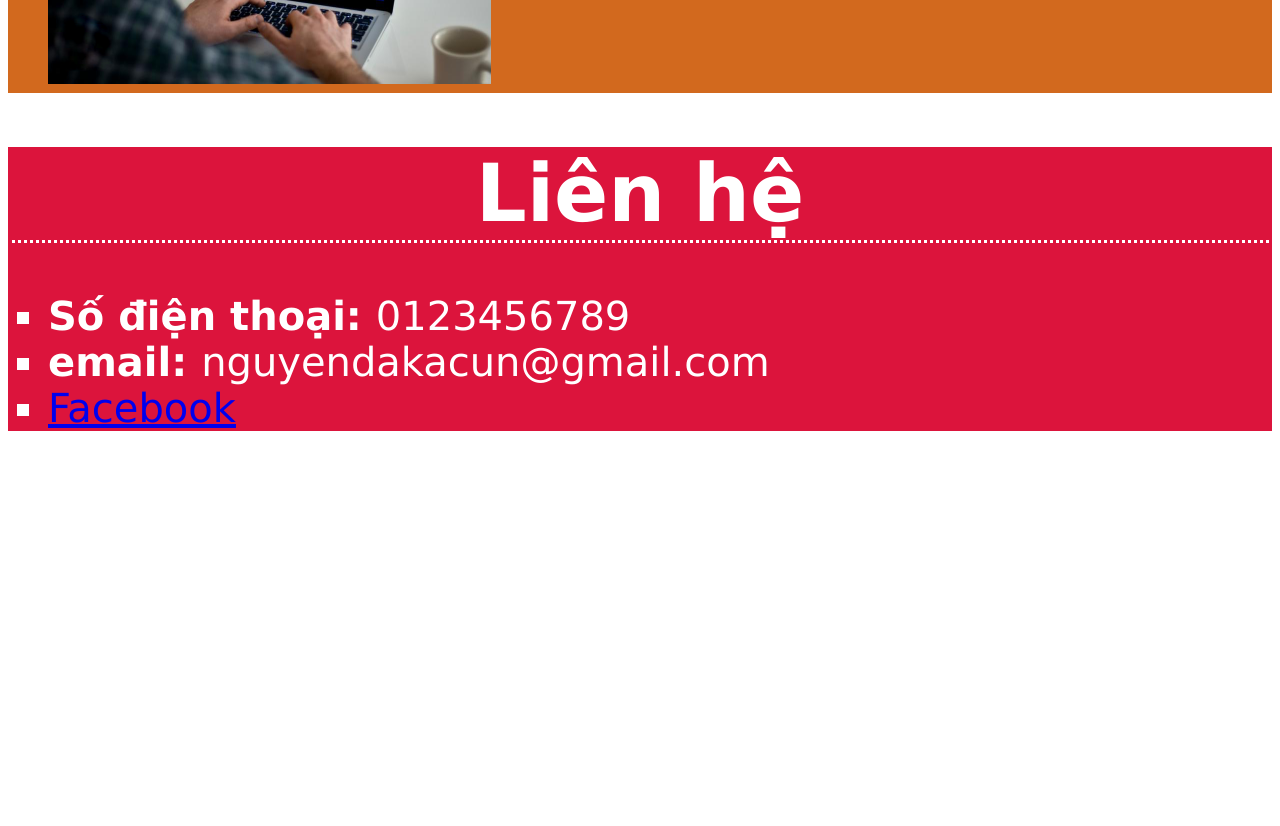
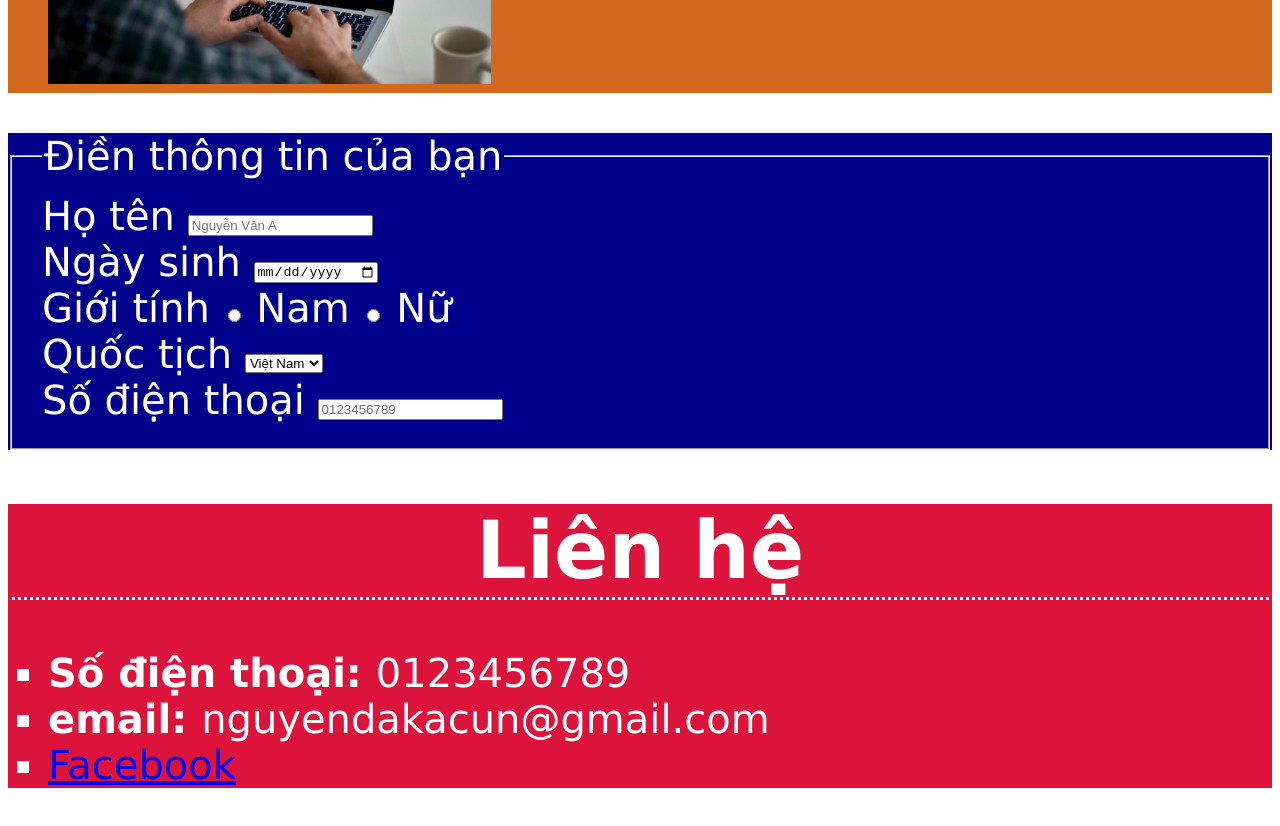
Before and after one commit to dakadeptrai/sumato_web_01, a plain HTML site: page Aboutme.html in a window 1280 px wide. Shown: the part 1680-2506 px from the top of the page. Before the commit the page ends 2151 px from the top, so only its background shows below. Drawn offline with Linux system fonts and the light colour scheme.

Commit message:
add a form to fill info

```diff
--- a/Aboutme.html
+++ b/Aboutme.html
@@ -23,14 +23,17 @@
         font-family: verdana;
         font-size: 40px;
       }
+    form{color: white;
+        font-family: verdana;
+        font-size: 40px;}
     </style>
     <body>
         <header style="background-color: blueviolet;">
             <h1>ABOUT ME</h1>
             <nav>
-                <button type="button" onclick="window.location.href='#Bio';">Bio</button>
-                <button type="button" onclick="window.location.href='#Hobbies';">Hobbies</button>
-                <button type="button" onclick="window.location.href='#Contact';">Contact</button>
+                <button class = 'bt1' type="button" onclick="window.location.href='#Bio';">Bio</button>
+                <button class = 'bt2' type="button" onclick="window.location.href='#Hobbies';">Hobbies</button>
+                <button class = 'bt3' type="button" onclick="window.location.href='#Contact';">Contact</button>
             </nav>
         </header>
         <section id = "Bio" style="background-color:rgb(97, 149, 48)">
@@ -49,6 +52,40 @@
                 <img src="lap-886x544.png" alt="Lập trình" width="443" height="272">
             </ul>
         </section>
+        <section id = "form">
+
+            <form style="background-color: darkblue;">
+                <fieldset>
+                    <legend>Điền thông tin của bạn</legend>
+                    <label for="name">Họ tên</label>
+                    <input type = "text" id = 'name' placeholder="Nguyễn Văn A"><br>
+
+                    <label for="date">Ngày sinh</label>
+                    <input type = "date" id = 'date'><br>
+
+                    <label for="gender">Giới tính</label>
+                    <input type = "radio" id = 'gender' name="gender">
+                    <label for="gender">Nam</label>
+                    <input type = "radio" id = 'gender2' name ="gender">
+                    <label for="gender2">Nữ</label><br>
+
+                    <label for="country">Quốc tịch</label>
+                    <select id="country" name="country">
+                        <option value="vietnam">Việt Nam</option>
+                        <option value="nhatban">Nhật Bản</option>
+                        <option value="thailan">Thái Lan</option>
+                        <option value="phap">Pháp</option>
+                    </select>
+                    <br>
+                    <label for="tel">Số điện thoại</label>
+                    <input type = "tel" id = 'tel' placeholder="0123456789">
+
+
+
+
+                </fieldset>
+            </form>
+        </section>
         <footer id="Contact" style="background-color:crimson">
             <h1>Liên hệ</h1>
             <ul>
```
